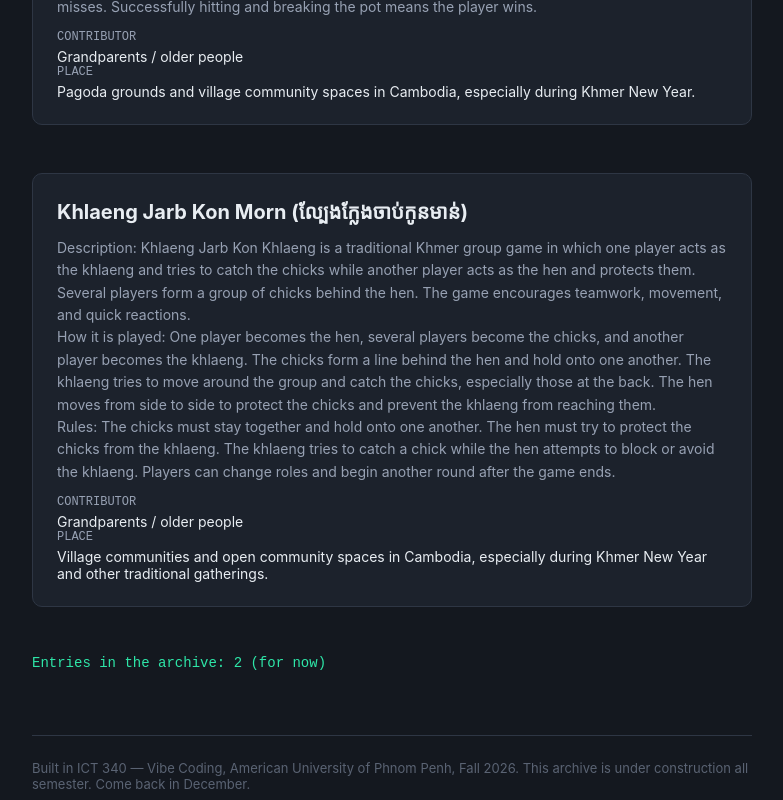
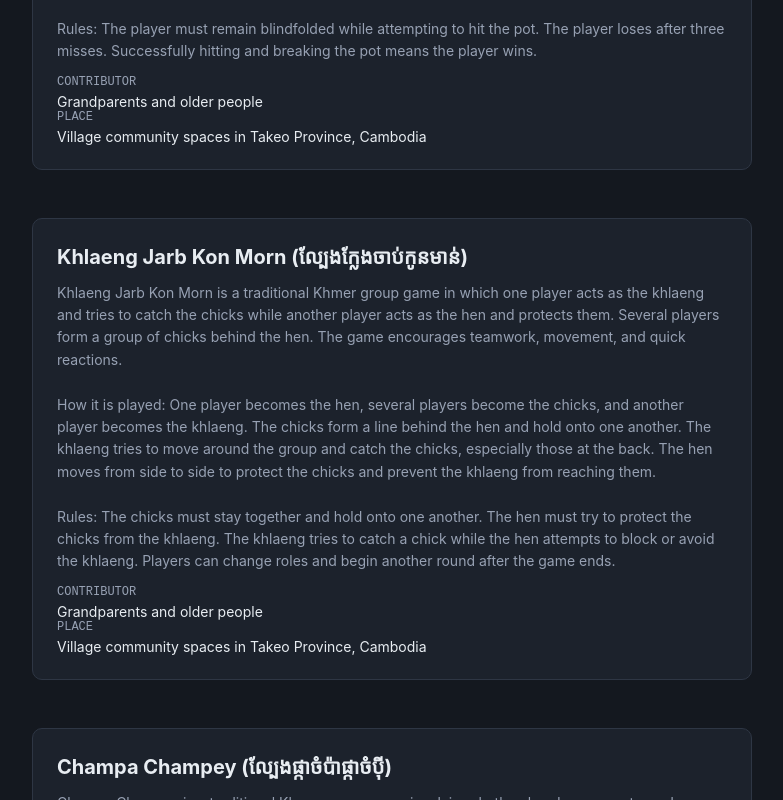
Before and after one commit to KinkoeuSophanvotey/khmer_traditional_games, a Next.js app: page / in a window 1280 px wide. Shown: the part 840-1640 px from the top of the page, without its empty margins (248-1031 px from the left). Built offline with nearby package versions, Linux system fonts and the light colour scheme.

Commit message:
Connect collection page to real entries

```diff
--- a/app/page.js
+++ b/app/page.js
@@ -1,5 +1,6 @@
 import collection from "../collection.config.js";
 import EntryCard from "../components/EntryCard";
+import entries from "../data/entries.js";
 
 const styles = {
   wrap: {
@@ -73,23 +74,16 @@ export default function Home() {
         <p style={styles.cardValue}>{collection.source}</p>
       </div>
 
-      <EntryCard
-        title="Veay K’aom or Hit the Earthen Pot Game (ល្បែងវាយក្អម)"
-        description={`Description: Veay K’aom is a traditional Khmer game in which a blindfolded player tries to hit and break an earthen pot hanging from a rope with a stick. It is commonly associated with Khmer New Year celebrations and community gatherings.
-How it is played: An earthen pot is hung from a rope at a suitable height. The player is blindfolded and turned around three times before being given a stick. The player then tries to locate the hanging pot and hit it with the stick. The player continues trying until the pot is hit and broken or the allowed number of misses is reached.
-Rules: The player must remain blindfolded while attempting to hit the pot. The player loses after three misses. Successfully hitting and breaking the pot means the player wins.`}
-        contributor="Grandparents / older people"
-        place="Pagoda grounds and village community spaces in Cambodia, especially during Khmer New Year."
-      />
-      <EntryCard
-        title="Khlaeng Jarb Kon Morn (ល្បែងក្លែងចាប់កូនមាន់)"
-        description={`Description: Khlaeng Jarb Kon Khlaeng is a traditional Khmer group game in which one player acts as the khlaeng and tries to catch the chicks while another player acts as the hen and protects them. Several players form a group of chicks behind the hen. The game encourages teamwork, movement, and quick reactions.
-How it is played: One player becomes the hen, several players become the chicks, and another player becomes the khlaeng. The chicks form a line behind the hen and hold onto one another. The khlaeng tries to move around the group and catch the chicks, especially those at the back. The hen moves from side to side to protect the chicks and prevent the khlaeng from reaching them.
-Rules: The chicks must stay together and hold onto one another. The hen must try to protect the chicks from the khlaeng. The khlaeng tries to catch a chick while the hen attempts to block or avoid the khlaeng. Players can change roles and begin another round after the game ends.`}
-        contributor="Grandparents / older people"
-        place="Village communities and open community spaces in Cambodia, especially during Khmer New Year and other traditional gatherings."
-      />
-      <p style={styles.count}>Entries in the archive: 2 (for now)</p>
+            {entries.map((entry, index) => (
+        <EntryCard
+          key={index}
+          title={entry.title}
+          description={`${entry.description}\n\nHow it is played: ${entry.howItIsPlayed}\n\nRules: ${entry.rules}`}
+          contributor={entry.contributor}
+          place={entry.place}
+        />
+      ))}
+      <p style={styles.count}>Entries in the archive: {entries.length}</p>
       <footer style={styles.footer}>
         Built in ICT 340 — Vibe Coding, American University of Phnom Penh, Fall
         2026. This archive is under construction all semester. Come back in
--- a/data/entries.js
+++ b/data/entries.js
@@ -1,42 +1,42 @@
-[
+export default [
   {
     "title": "Veay K’aom or Hit the Earthen Pot Game (ល្បែងវាយក្អម)",
     "description": "Veay K’aom is a traditional Khmer game in which a blindfolded player tries to hit and break an earthen pot hanging from a rope with a stick. It is commonly associated with Khmer New Year celebrations and community gatherings.",
     "howItIsPlayed": "An earthen pot is hung from a rope at a suitable height. The player is blindfolded and turned around three times before being given a stick. The player then tries to locate the hanging pot and hit it with the stick. The player continues trying until the pot is hit and broken or the allowed number of misses is reached.",
     "rules": "The player must remain blindfolded while attempting to hit the pot. The player loses after three misses. Successfully hitting and breaking the pot means the player wins.",
-    "contributor": "Grandparents / older people",
-    "place": "Pagoda grounds and village community spaces in Cambodia, especially during Khmer New Year."
+    "contributor": "Grandparents and older people",
+    "place": "Village community spaces in Takeo Province, Cambodia"
   },
   {
     "title": "Khlaeng Jarb Kon Morn (ល្បែងក្លែងចាប់កូនមាន់)",
-    "description": "Khlaeng Jarb Kon Khlaeng is a traditional Khmer group game in which one player acts as the khlaeng and tries to catch the chicks while another player acts as the hen and protects them. Several players form a group of chicks behind the hen. The game encourages teamwork, movement, and quick reactions.",
+    "description": "Khlaeng Jarb Kon Morn is a traditional Khmer group game in which one player acts as the khlaeng and tries to catch the chicks while another player acts as the hen and protects them. Several players form a group of chicks behind the hen. The game encourages teamwork, movement, and quick reactions.",
     "howItIsPlayed": "One player becomes the hen, several players become the chicks, and another player becomes the khlaeng. The chicks form a line behind the hen and hold onto one another. The khlaeng tries to move around the group and catch the chicks, especially those at the back. The hen moves from side to side to protect the chicks and prevent the khlaeng from reaching them.",
     "rules": "The chicks must stay together and hold onto one another. The hen must try to protect the chicks from the khlaeng. The khlaeng tries to catch a chick while the hen attempts to block or avoid the khlaeng. Players can change roles and begin another round after the game ends.",
-    "contributor": "Grandparents / older people",
-    "place": "Village communities and open community spaces in Cambodia, especially during Khmer New Year and other traditional gatherings."
+    "contributor": "Grandparents and older people",
+    "place": "Village community spaces in Takeo Province, Cambodia"
   },
   {
-    "title": "Champa Champey",
+    "title": "Champa Champey (ល្បែងផ្កាចំប៉ាផ្កាចំប៉ី)",
     "description": "Champa Champey is a traditional Khmer group game involving rhythm, hand movements, and guessing. Players sit together in a line or group while following a rhythm with their hands. The game tests players’ memory, attention, and ability to guess correctly.",
     "howItIsPlayed": "Players sit in a line or circle and follow a repeated hand-clapping or hand-hitting rhythm. One player may secretly choose or represent a name, word, or object while the other players try to guess it. Players continue following the rhythm while taking turns guessing. The game can continue with different players taking turns until everyone has had a chance to participate.",
     "rules": "Players must follow the agreed rhythm and take their turns properly. Players should not reveal the hidden name or object to others. A player who guesses correctly wins the round, while an incorrect guess means another player may get a chance to guess.",
-    "contributor": "Grandparents / older people",
-    "place": "Village communities, pagoda grounds, and other open community spaces in Cambodia, especially during Khmer New Year and traditional gatherings."
+    "contributor": "Grandparents and older people",
+    "place": "Village community spaces in Takeo Province, Cambodia"
   },
   {
-    "title": "Leaf Grabbing/Catching Game (Dan Derm Sloek Chhoer)",
+    "title": "Leaf Grabbing or Catching Game (ល្បែងដណ្ដើមស្លឹកឈើ)",
     "description": "Dan Derm Sloek Chhoer is a traditional Khmer reaction game for two players. A leaf is placed between the players, and they compete to grab it as quickly as possible. The game tests players’ concentration, speed, and quick reactions.",
     "howItIsPlayed": "Two players sit or stand facing each other with a leaf placed between them. They wait for a signal or agreed moment before trying to grab the leaf. Both players quickly reach toward the leaf, and the player who grabs it first wins the round. Players can switch positions or play several rounds to determine the overall winner.",
     "rules": "Players must wait for the agreed signal before grabbing the leaf. Players should not take the leaf before the signal or interfere with the other player's movement. The player who grabs the leaf first wins the round, while the other player loses that round.",
-    "contributor": "Grandparents / older people",
-    "place": "Village communities, pagoda grounds, and open community spaces in Cambodia, especially during Khmer New Year and other traditional gatherings."
+    "contributor": "Grandparents and older people",
+    "place": "Village community spaces in Takeo Province, Cambodia"
   },
   {
-    "title": "Teanh Prot (ទាញព្រ័ត្រ) – Tug of War",
+    "title": "Teanh Prot or Tug of War (ល្បែងទាញព្រ័ត្រ)",
     "description": "Teanh Prot is a traditional Khmer team game in which two teams compete by pulling opposite ends of a rope. The game requires teamwork, physical strength, coordination, and cooperation among team members.",
     "howItIsPlayed": "Players are divided into two teams of roughly equal size. Each team stands on opposite sides of a marked line and holds one end of a rope. When the game begins, both teams pull the rope toward their side. The teams continue pulling until one team is pulled across the marked line.",
     "rules": "Players must hold onto the rope and stay within their designated area. Players should pull the rope together with their teammates and must not intentionally let go to interfere with the other team. The team that successfully pulls the opposing team across the marked line wins.",
-    "contributor": "Grandparents / older people",
-    "place": "Pagoda grounds, village fields, schools, and other open community spaces in Cambodia, especially during Khmer New Year and community celebrations."
+    "contributor": "Grandparents and older people",
+    "place": "Village community spaces in Takeo Province, Cambodia"
   }
 ]
```
